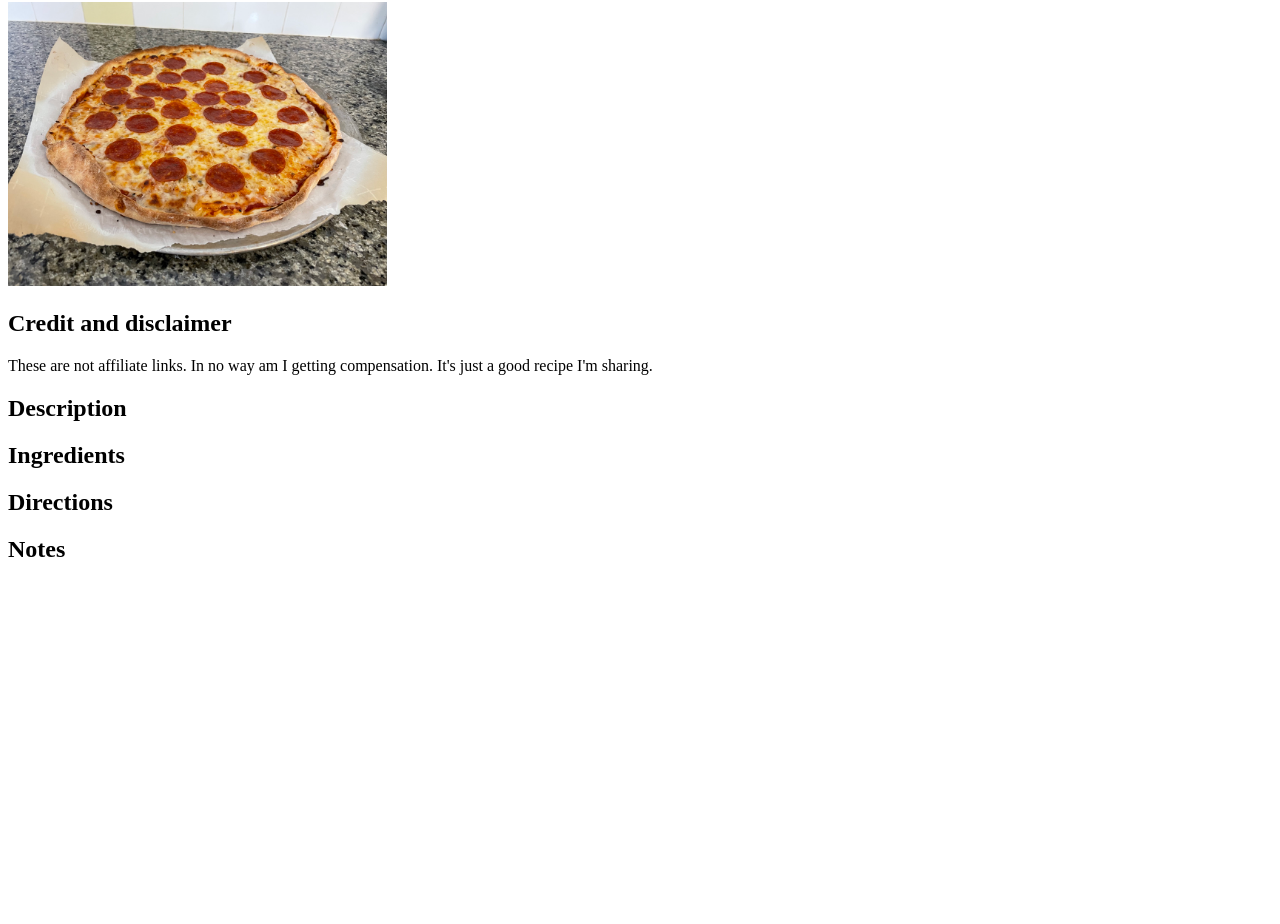
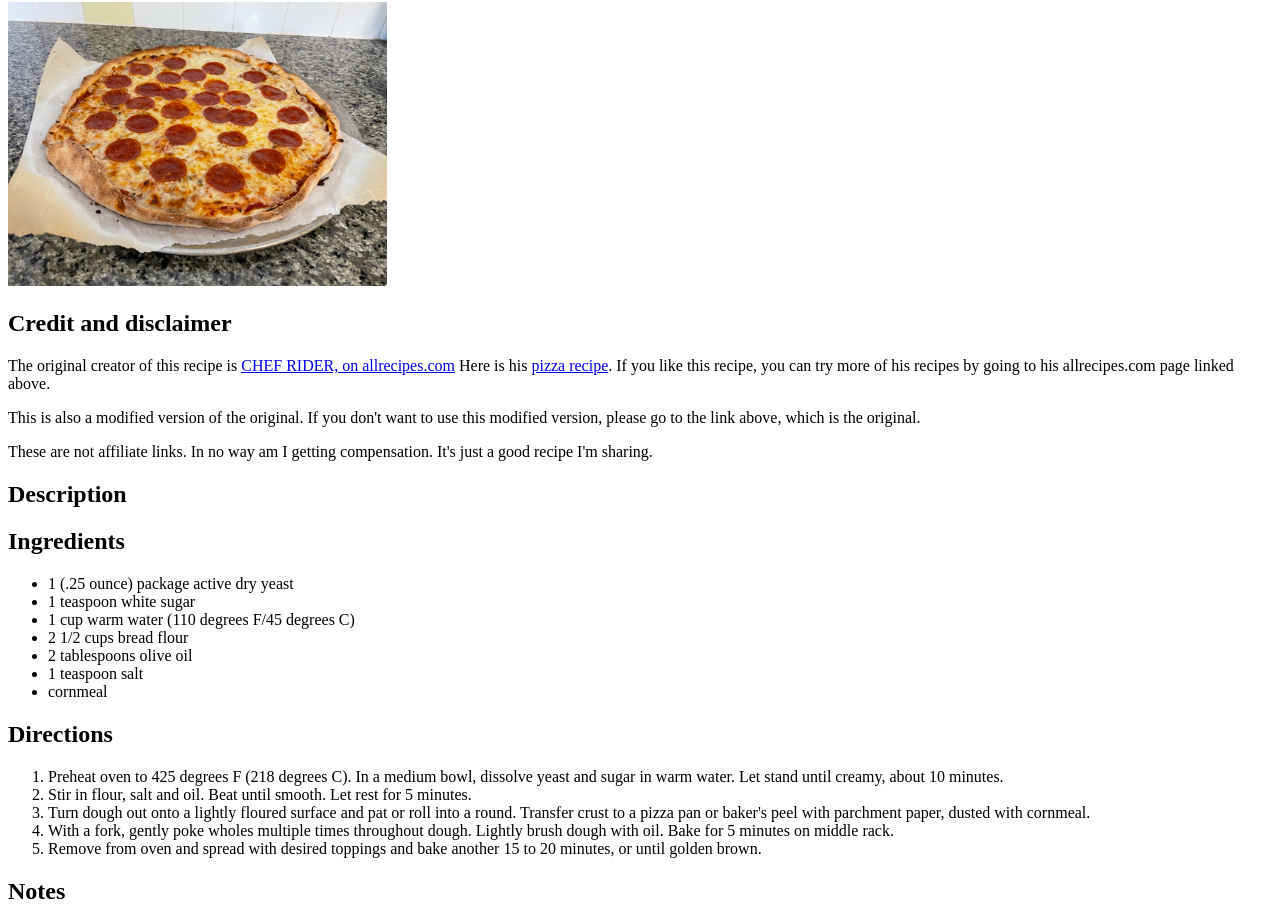
Before and after one commit to RobertB512/recipe-book, a plain HTML site: page recipes/pizza.html in a window 1280 px wide. Shown: the part 78-1002 px from the top of the page. Before the commit the page ends 800 px from the top, so only its background shows below. Drawn offline with Linux system fonts and the light colour scheme.

Commit message:
3rd recipe done, empty recipe, class added to home

```diff
--- a/recipes/pizza.html
+++ b/recipes/pizza.html
@@ -18,7 +18,12 @@
     <section class="credit-disclaimer">
       <h2>Credit and disclaimer</h2>
       <p>
+        The original creator of this recipe is <a href="https://www.allrecipes.com/cook/76235/made-it/">CHEF RIDER, on allrecipes.com</a> Here is his <a href="https://www.allrecipes.com/recipe/20171/quick-and-easy-pizza-crust/">pizza recipe</a>. If
+        you like this recipe, you can try more of his recipes by going to his allrecipes.com page linked above.
+      </p>
 
+      <p>
+        This is also a modified version of the original. If you don't want to use this modified version, please go to the link above, which is the original.
       </p>
 
       <p>These are not affiliate links. In no way am I getting compensation. It's just a good recipe I'm sharing.</p>
@@ -37,7 +42,27 @@
       <h2>Ingredients</h2>
 
       <ul>
-
+        <li>
+          1 (.25 ounce) package active dry yeast
+        </li>
+        <li>
+          1 teaspoon white sugar
+        </li>
+        <li>
+          1 cup warm water (110 degrees F/45 degrees C)
+        </li>
+        <li>
+          2 1/2 cups bread flour
+        </li>
+        <li>
+          2 tablespoons olive oil
+        </li>
+        <li>
+          1 teaspoon salt
+        </li>
+        <li>
+          cornmeal
+        </li>
       </ul>
 
     </article>
@@ -47,7 +72,21 @@
       <h2>Directions</h2>
 
       <ol>
-
+        <li>
+          Preheat oven to 425 degrees F (218 degrees C). In a medium bowl, dissolve yeast and sugar in warm water. Let stand until creamy, about 10 minutes.
+        </li>
+        <li>
+          Stir in flour, salt and oil. Beat until smooth. Let rest for 5 minutes.
+        </li>
+        <li>
+          Turn dough out onto a lightly floured surface and pat or roll into a round. Transfer crust to a pizza pan or baker's peel with parchment paper, dusted with cornmeal.
+        </li>
+        <li>
+          With a fork, gently poke wholes multiple times throughout dough. Lightly brush dough with oil. Bake for 5 minutes on middle rack.
+        </li>
+        <li>
+          Remove from oven and spread with desired toppings and bake another 15 to 20 minutes, or until golden brown.
+        </li>
       </ol>
 
       <!-- recipe notes -->
```
Also changed, not shown: index.html (+5 -5 lines), recipes/new-recipe.html (added, +61 -0 lines).
